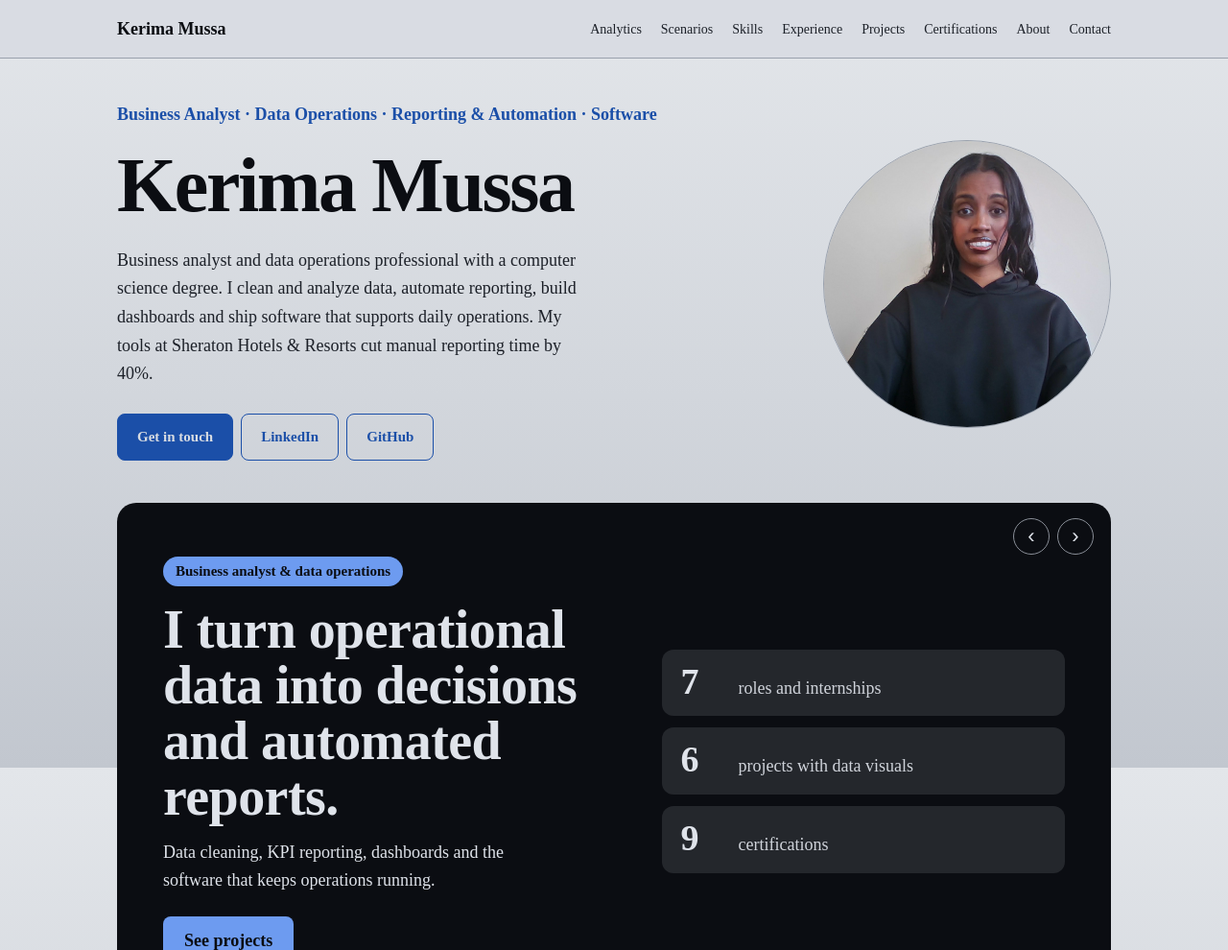
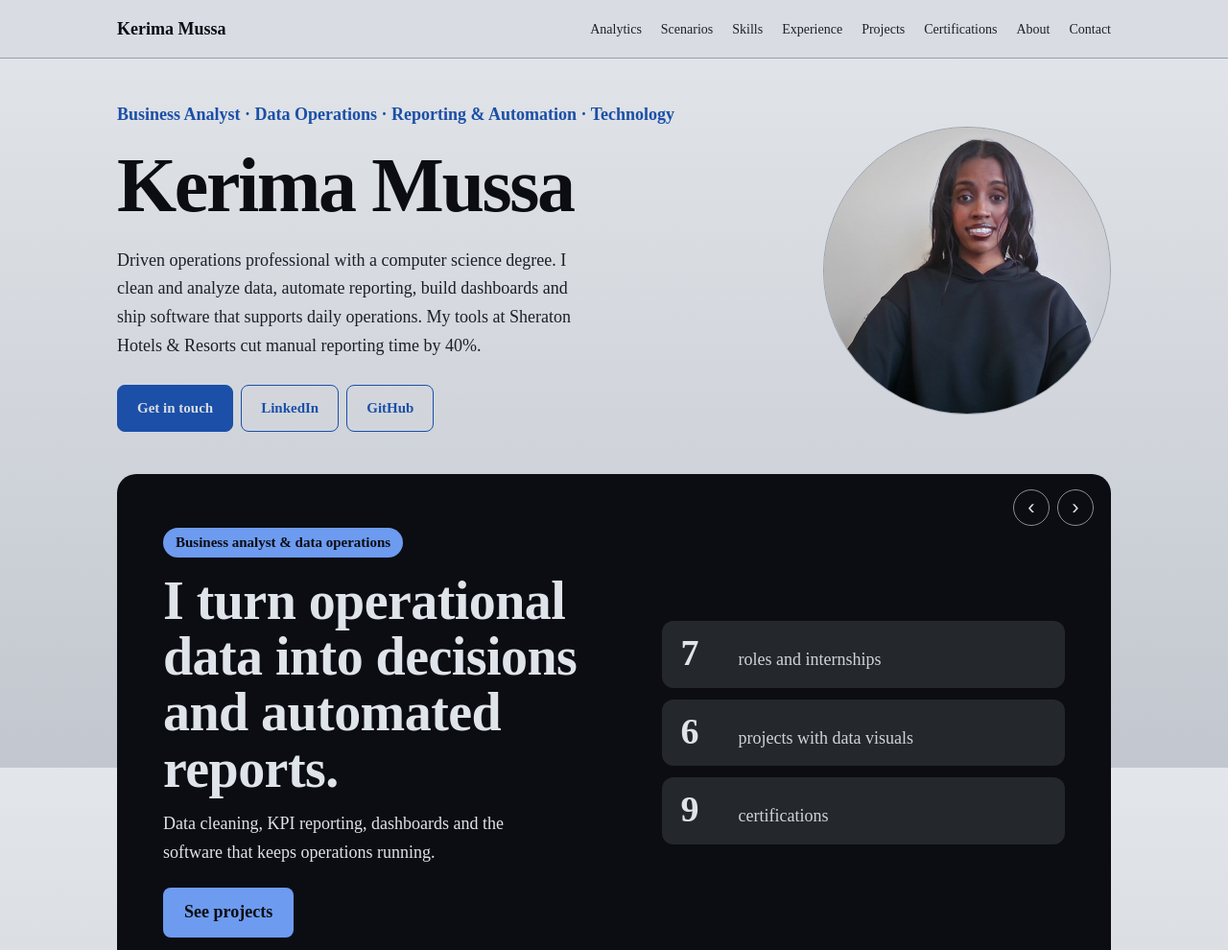
Before and after one commit to Kerima-001/portfolio, a plain HTML site: page index.html in a window 1280 px wide. Shown: the top 990 px of the page at 96% size. Drawn offline with Linux system fonts and the light colour scheme.

Commit message:
Update title and role description in index.html

```diff
--- a/index.html
+++ b/index.html
@@ -3,7 +3,7 @@
 <head>
 <meta charset="utf-8">
 <meta name="viewport" content="width=device-width, initial-scale=1, viewport-fit=cover">
-<title>Kerima Mussa - Business Analyst &amp; Data Operations</title>
+<title>Kerima Mussa - Software Engineering &amp; Business Analyst &amp; Data Operations</title>
 
 <style>
 :root{--bg:#d8dce2;--card:#d8dce2;--ink:#0b0d12;--mute:#1c2028;--line:#9aa1ad;--acc:#1b4fa8;--acc2:#5d6470;--navy:#0b0d12;--soft:#c7ccd4;
@@ -102,9 +102,9 @@ html{background:#c2c7cf}body{background:linear-gradient(180deg,#e3e6ea,#c2c7cf)
 <main class="wrap" id="top">
 <div class="hero">
 <div>
-<p class="role">Business Analyst · Data Operations · Reporting &amp; Automation · Software</p>
+<p class="role">Business Analyst · Data Operations · Reporting &amp; Automation · Technology </p>
 <h1>Kerima Mussa</h1>
-<p class="sub">Business analyst and data operations professional with a computer science degree. I clean and analyze data, automate reporting, build dashboards and ship software that supports daily operations. My tools at Sheraton Hotels &amp; Resorts cut manual reporting time by 40%.</p>
+<p class="sub"> Driven operations professional with a computer science degree. I clean and analyze data, automate reporting, build dashboards and ship software that supports daily operations. My tools at Sheraton Hotels &amp; Resorts cut manual reporting time by 40%.</p>
 <a class="btn p" href="mailto:kerimamusa2021@gmail.com">Get in touch</a><a class="btn g" href="https://linkedin.com/in/kerima-mussa-a72735277" target="_blank" rel="noopener">LinkedIn</a><a class="btn g" href="https://github.com/Kerima-001" target="_blank" rel="noopener">GitHub</a>
 </div>
 <div class="photo"><img src="https://raw.githubusercontent.com/Kerima-001/portfolio/main/Kerima_Photo.jpg" alt="Portrait of Kerima Mussa" onerror="this.remove();this.parentNode.textContent='KM'"></div>
@@ -134,7 +134,7 @@ html{background:#c2c7cf}body{background:linear-gradient(180deg,#e3e6ea,#c2c7cf)
 <h2 style="margin-top:56px">Awards and recognition</h2><div id="awards"></div></section>
 <section id="about"><h2>About me</h2><div class="about"><div>
 <p>I started coding because I wanted to build things that matter. That hasn’t changed.</p>
-<p>I’m a <strong>Computer Science graduate</strong> of the University of Wisconsin–Superior (May 2026) with a minor in Business Analytics and Mathematics. I build full-stack applications, custom GPU kernels and automation tools, from React dashboards and FastAPI backends to CUDA and Triton kernels for LLM inference.</p>
+<p>I’m a <strong>Computer Science graduate</strong> of the University of Wisconsin-Superior (May 2026) with a minor in Business Analytics and Mathematics. I build full-stack applications, custom GPU kernels and automation tools, from React dashboards and FastAPI backends to CUDA and Triton kernels for LLM inference.</p>
 <p>Outside of code I lead. I was <strong>President of the Math &amp; Computer Science Club</strong>, a Student Ambassador Lead and Tutor Cohort Leader supporting 65+ students, and a Resident Assistant. Good engineers lift the people around them.</p>
 <p>I’m now deepening my work in AI-assisted development, cloud infrastructure and cybersecurity.</p></div>
 <div class="grid" style="grid-template-columns:1fr;align-content:start">
```
